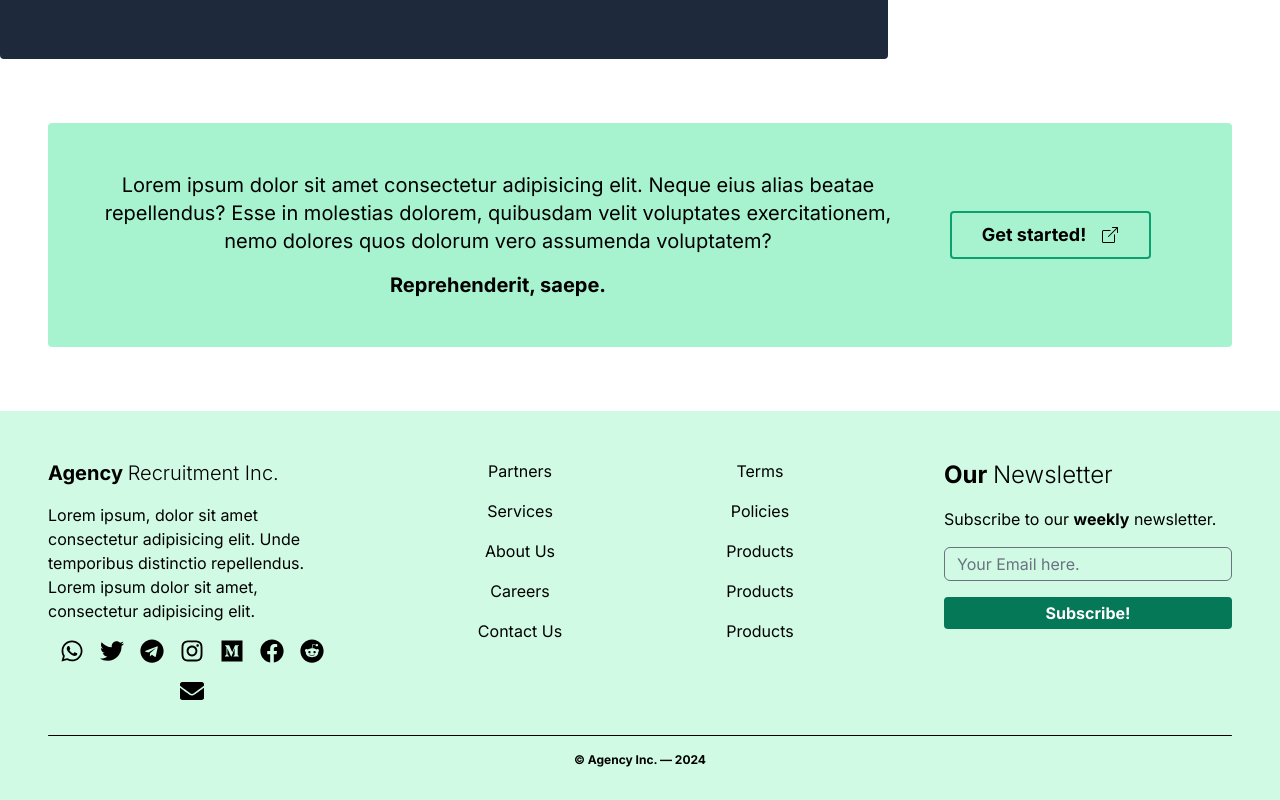
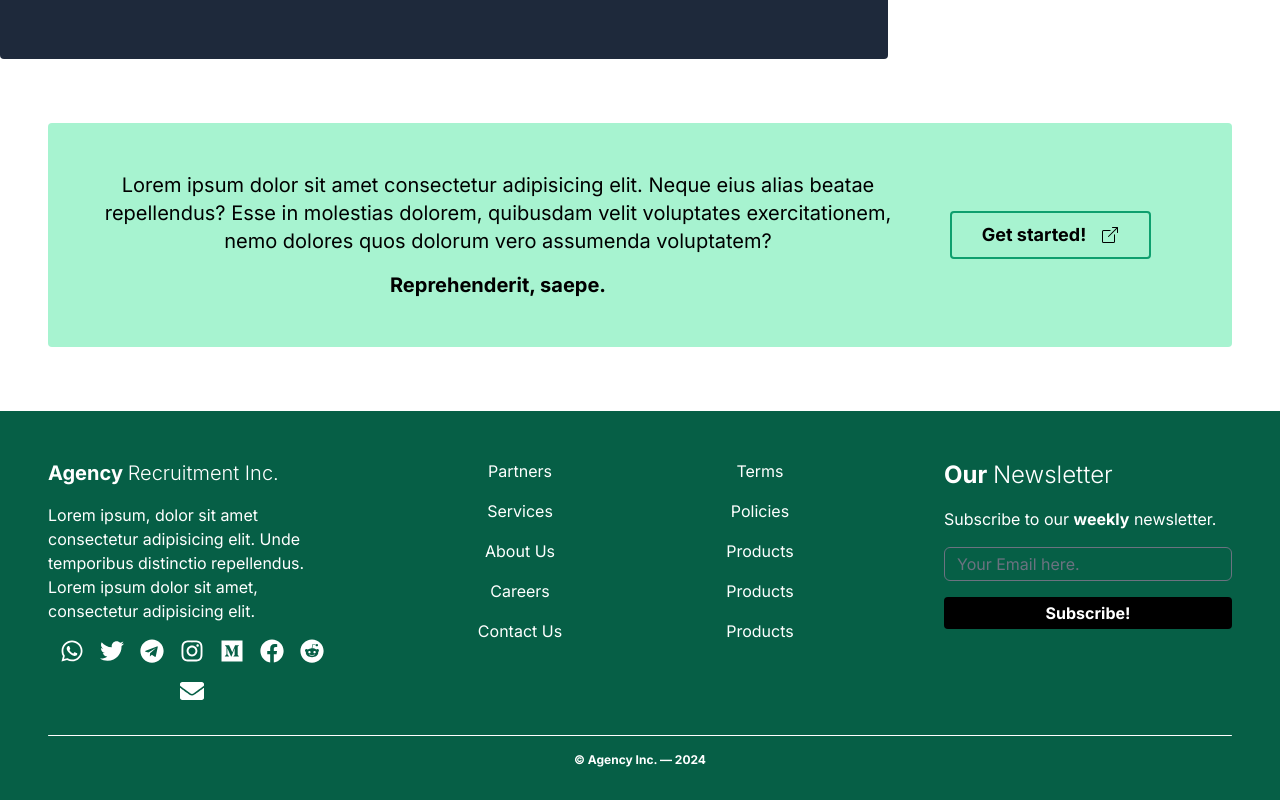
Before and after one commit to clwdhade/agency, a React (Vite) app: page / in a window 1280 px wide. Shown: the part 3242-4042 px from the top of the page. Built offline with nearby package versions, Linux system fonts and the light colour scheme.

Commit message:
fix: footer bg color

```diff
--- a/src/Components/Footer/Footer.jsx
+++ b/src/Components/Footer/Footer.jsx
@@ -4,7 +4,7 @@ import { FaAd, FaEnvelope, FaFacebook, FaInstagram, FaMedium, FaReddit, FaTelegr
 
 const Footer = () => {
     return (
-        <div className=" flex w-full flex-col px-12 py-8 bg-emerald-100 ">
+        <div className=" flex w-full flex-col px-12 py-8 bg-emerald-800 text-white">
             <div className="content w-full my-4 flex md:flex-row flex-col md:gap-4 gap-8">
                 <div className="about flex flex-col gap-4 w-full md:w-3/12">
                     <h2 className="text-xl font-bold">Agency <span className='font-light'>Recruitment Inc.</span></h2>
@@ -17,7 +17,7 @@ const Footer = () => {
                         <FaMedium className='text-lg md:text-2xl  cursor-pointer hover:-translate-y-1 transition-all' />
                         <FaFacebook className='text-lg md:text-2xl hover:text-blue-700 cursor-pointer hover:-translate-y-1 transition-all' />
                         <FaReddit className='text-lg md:text-2xl hover:text-orange-800 cursor-pointer hover:-translate-y-1 transition-all' />
-                        <FaEnvelope className='text-lg md:text-2xl hover:text-purple-800 cursor-pointer hover:-translate-y-1 transition-all' />
+                        <FaEnvelope className='text-lg md:text-2xl hover:text-red-800 cursor-pointer hover:-translate-y-1 transition-all' />
                     </div>
                 </div>
                 <div className=" w-full md:w-6/12 justify-evenly flex-row  flex">
@@ -41,11 +41,11 @@ const Footer = () => {
                     <p className="text-base">Subscribe to our <span className='font-bold'>weekly</span> newsletter. </p>
                     <form className="flex flex-col gap-4">
                         <input type="email" name="email" id="email" className="py-1 bg-transparent w-full rounded-md " placeholder="Your Email here." />
-                        <button className="py-1 font-bold w-full rounded text-white bg-emerald-700 hover:bg-emerald-900">Subscribe!</button>
+                        <button className="py-1 font-bold w-full rounded text-white bg-black hover:bg-emerald-100 hover:text-black">Subscribe!</button>
                     </form>
                 </div>
             </div>
-            <hr className="h-[1px] rounded bg-black outline-none border-none my-4" />
+            <hr className="h-[1px] rounded bg-white outline-none border-none my-4" />
             <div className="copyright">
                 <p className="font-bold text-xs  text-center ">&copy; Agency Inc. &mdash; 2024</p>
             </div>
```
